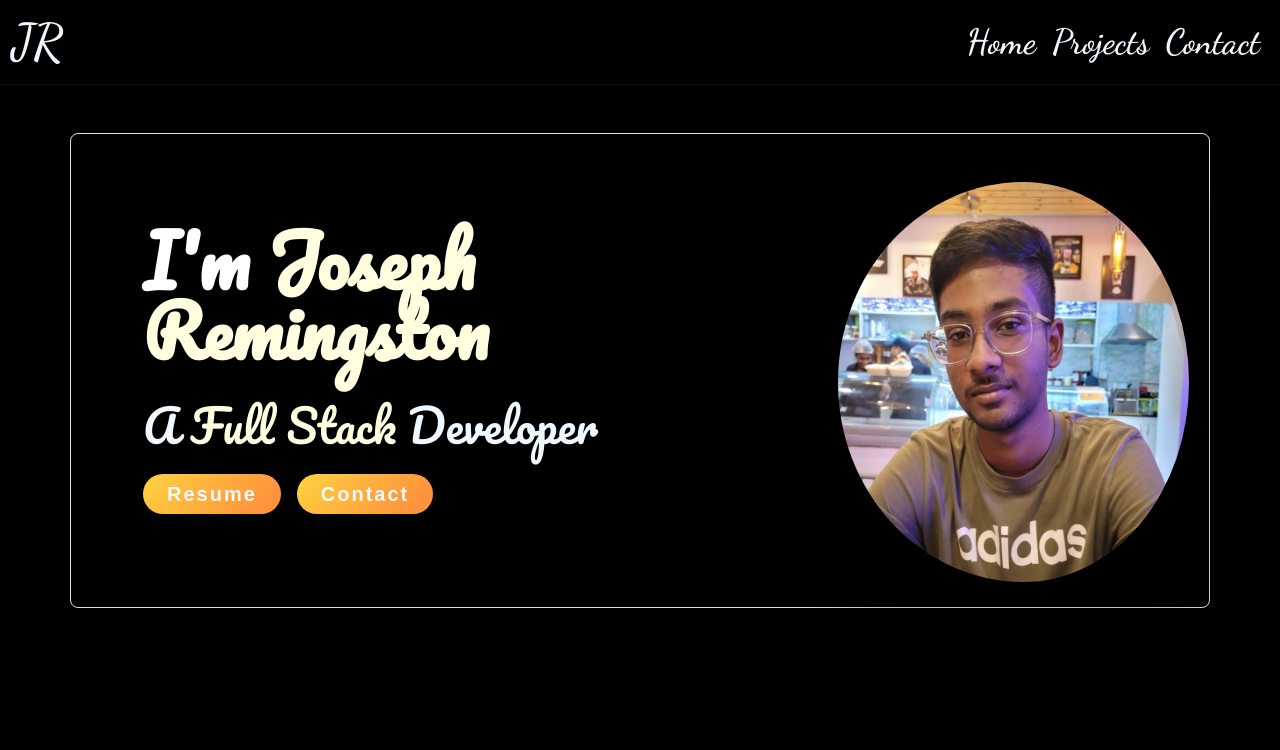
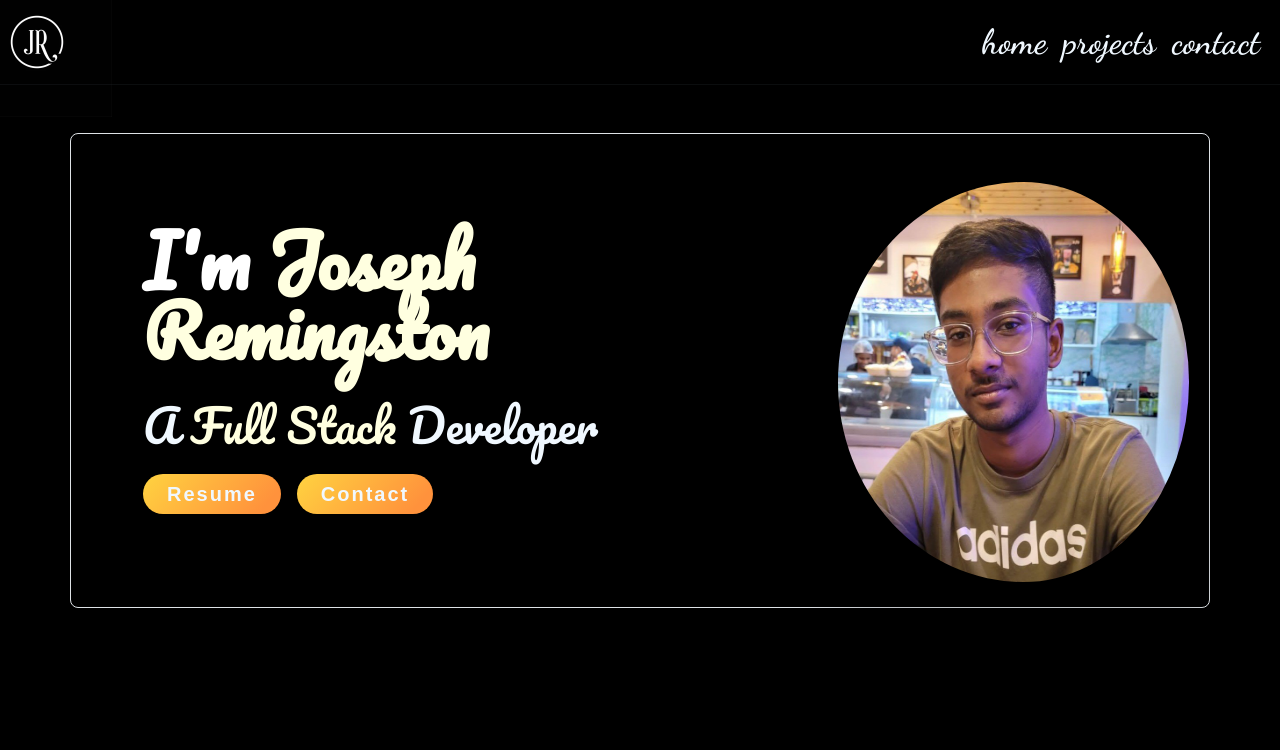
Before and after one commit to JosephRemingston/Josephremingston, a website: page index.html in a window 1280 px wide. Shown: the top 750 px of the page. Drawn offline with nearby package versions, Linux system fonts and the light colour scheme.

Commit message:
initial commit

```diff
--- a/index.html
+++ b/index.html
@@ -5,6 +5,7 @@
   <meta name="viewport" content="width=device-width, initial-scale=1.0">
   <title>Joseph Remingston</title>
   <link href="public/style.css" rel="stylesheet">
+  <link rel="icon" href="./public/img/depositphotos_417185870-stock-illustration-letter-logo-abstractdesign.jpg">
   <script src="https://kit.fontawesome.com/bdd89edb33.js"></script>
   <link href="https://fonts.googleapis.com/css?family=Lato:100,300,400,700,900" rel="stylesheet"/>
   <link href="https://cdn.jsdelivr.net/npm/bootstrap@5.3.0/dist/css/bootstrap.min.css" rel="stylesheet" integrity="sha384-9ndCyUaIbzAi2FUVXJi0CjmCapSmO7SnpJef0486qhLnuZ2cdeRhO02iuK6FUUVM" crossorigin="anonymous">
@@ -14,7 +15,7 @@
   <nav class="navbar rounded navbar-expand-lg bg-body-tertiary" style="background-color: black !important;">
       <div class="container-fluid">
         <a class="navbar-brand" href="./index.html"><div class="logo-img">
-          JR
+          <img src="./public/img/depositphotos_417185870-stock-illustration-letter-logo-abstract-design.jpg" style="height: 150px;">
         </div></a>
         <button class="navbar-toggler" type="button" data-bs-toggle="collapse" data-bs-target="#navbarNav" aria-controls="navbarNav" aria-expanded="false" aria-label="Toggle navigation">
           <span class="navbar-toggler-icon"></span>
@@ -22,13 +23,13 @@
         <div class="collapse navbar-collapse" id="navbarNav">
           <ul class="navbar-nav ms-auto"> <!-- Use ms-auto class to align items to the right -->
             <li class="nav-item">
-              <a class="nav-link active" aria-current="page" href="#">Home</a>
+              <a class="nav-link active" aria-current="page" id="home_btn">home</a>
             </li>
             <li class="nav-item">
-              <a class="nav-link" href="#">Projects</a>
+              <a class="nav-link" id="project_btn" href="#projects">projects</a>
             </li>
             <li class="nav-item">
-              <a class="nav-link" class="contact-btn" href="#">Contact</a>
+              <a class="nav-link" id="contact_btn" href="#contact">contact</a>
             </li>
           </ul>
         </div>
@@ -49,7 +50,7 @@
         </div>
       </div>
     </div>
-  <section style="background-color: black;">
+  <section id="projects" style="background-color: black;">
     <h2 class="txt" style="margin-left: 20px; padding-left: 10px; margin-top:20px; padding-top: 10px;">Projects</h2>
     <div class="projects" style="background-color: black;">
       <div class="flip-card-container" style="--hue: 220">
```
Also changed, not shown: public/img/depositphotos_417185870-stock-illustration-letter-logo-abstract-design.jpg (added), public/img/depositphotos_417185870-stock-illustration-letter-logo-abstractdesign.jpg (added).
